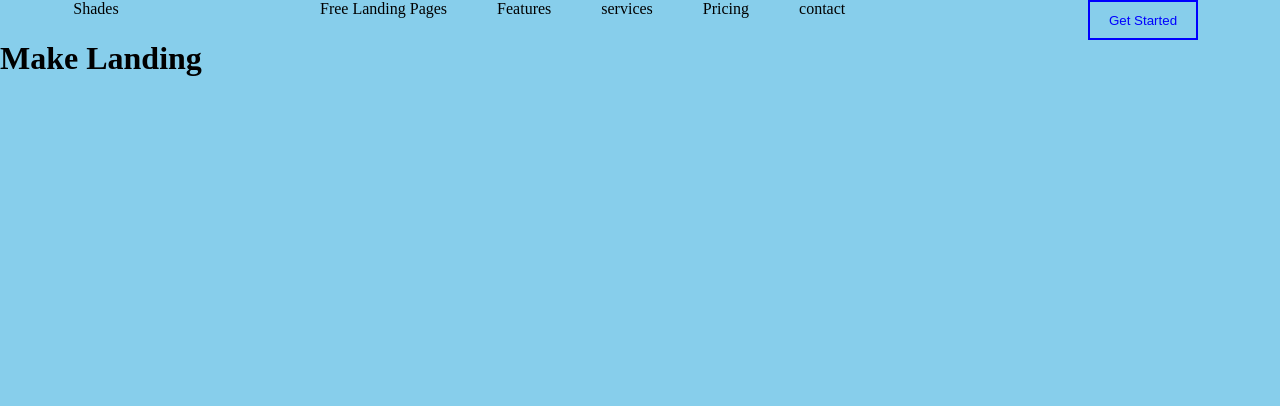
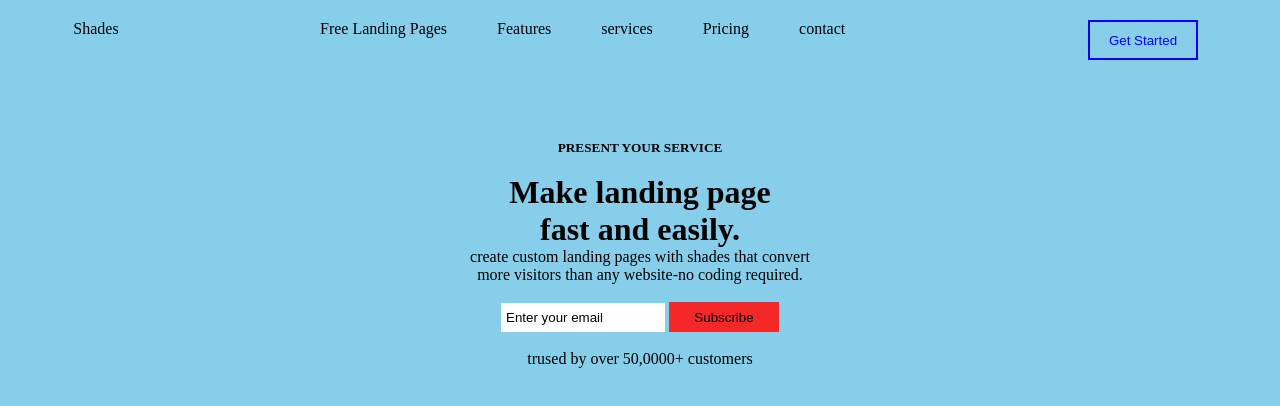
Before and after one commit to Blessingoffa/Shades-Landing-Page, a plain HTML site: page index.html in a window 1280 px wide. Drawn offline with Linux system fonts and the light colour scheme.

Commit message:
added herosec

```diff
--- a/index.html
+++ b/index.html
@@ -19,9 +19,24 @@
         </span>
         <button id="nav-but">Get Started</button>
     </nav>
-    <h1>Make Landing</h1>
+    <div class="middle">
+        <div>
+    <h5>PRESENT YOUR SERVICE</h5><br>
+    <h1>Make landing page<br>fast and easily.</h1>
+    create custom landing pages with shades that convert<br>
+    more visitors than any website-no coding required.
+
+    <br><br>
+    <button id="middle-nav1">Enter your email</button>
+    <button id="middle-nav2">Subscribe</button>
+    <br><br>
+    trused by over 50,0000+ customers
+        </div>
+</div>
     <!-- mathew's work begin here: note footer only -->
-    <footer></footer>
+    <footer>
+ </footer>
+
   </main>
 </body>
 </html>
--- a/shades.css
+++ b/shades.css
@@ -13,6 +13,7 @@ main{
 nav{
     display: grid;
     grid-template-columns: 15% auto 15%;
+    padding-top: 20px;
 }
 .nav-span1{
     text-align: center;
@@ -35,4 +36,27 @@ a{
     width: 110px;
     height: 40px;
 }
+.middle{
+    text-align: center;
+    margin-top: 80px;
+
+
+
+}
+#middle-nav1{
+    background-color: white;
+    width: 164px;
+    height: 29px;
+    text-align: left;
+    border-style: none;
+    padding-left: 5px;
+
+}
+#middle-nav2{
+    background-color: rgb(244, 40, 40);
+    text-align: center;
+    width: 110px;
+    height: 30px;
+    border-style: none;
+}
 /* mathew styling */
```
